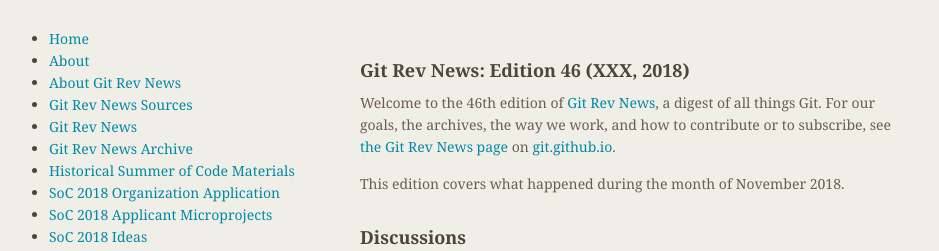
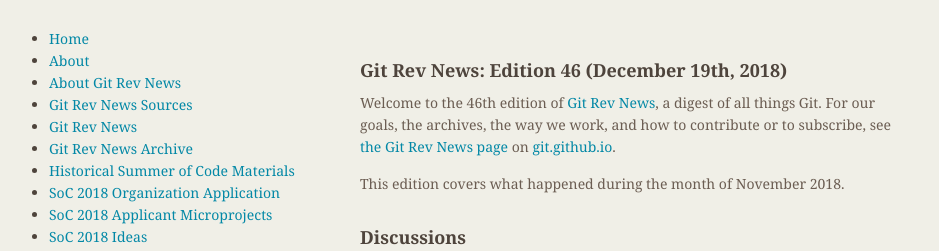
Before and after one commit to git/git.github.io, a Jekyll site: the page built from rev_news/drafts/edition-46.md, in a window 1280 px wide. Shown: the top 251 px of the page, without its empty margins (174-1113 px from the left). Built offline with Jekyll 4.4.1, drawn with Linux system fonts in a browser that asks for light colours.

Commit message:
rn-46: set publication date to December 19th

```diff
--- a/rev_news/drafts/edition-46.md
+++ b/rev_news/drafts/edition-46.md
@@ -1,5 +1,5 @@
 ---
-title: Git Rev News Edition 46 (XXX, 2018)
+title: Git Rev News Edition 46 (December 19th, 2018)
 layout: default
 date: 2018-12-19 12:06:51 +0100
 author: chriscool
@@ -7,7 +7,7 @@
 navbar: false
 ---
 
-## Git Rev News: Edition 46 (XXX, 2018)
+## Git Rev News: Edition 46 (December 19th, 2018)
 
 Welcome to the 46th edition of [Git Rev News](https://git.github.io/rev_news/rev_news/),
 a digest of all things Git. For our goals, the archives, the way we work, and how to contribute or to
```
